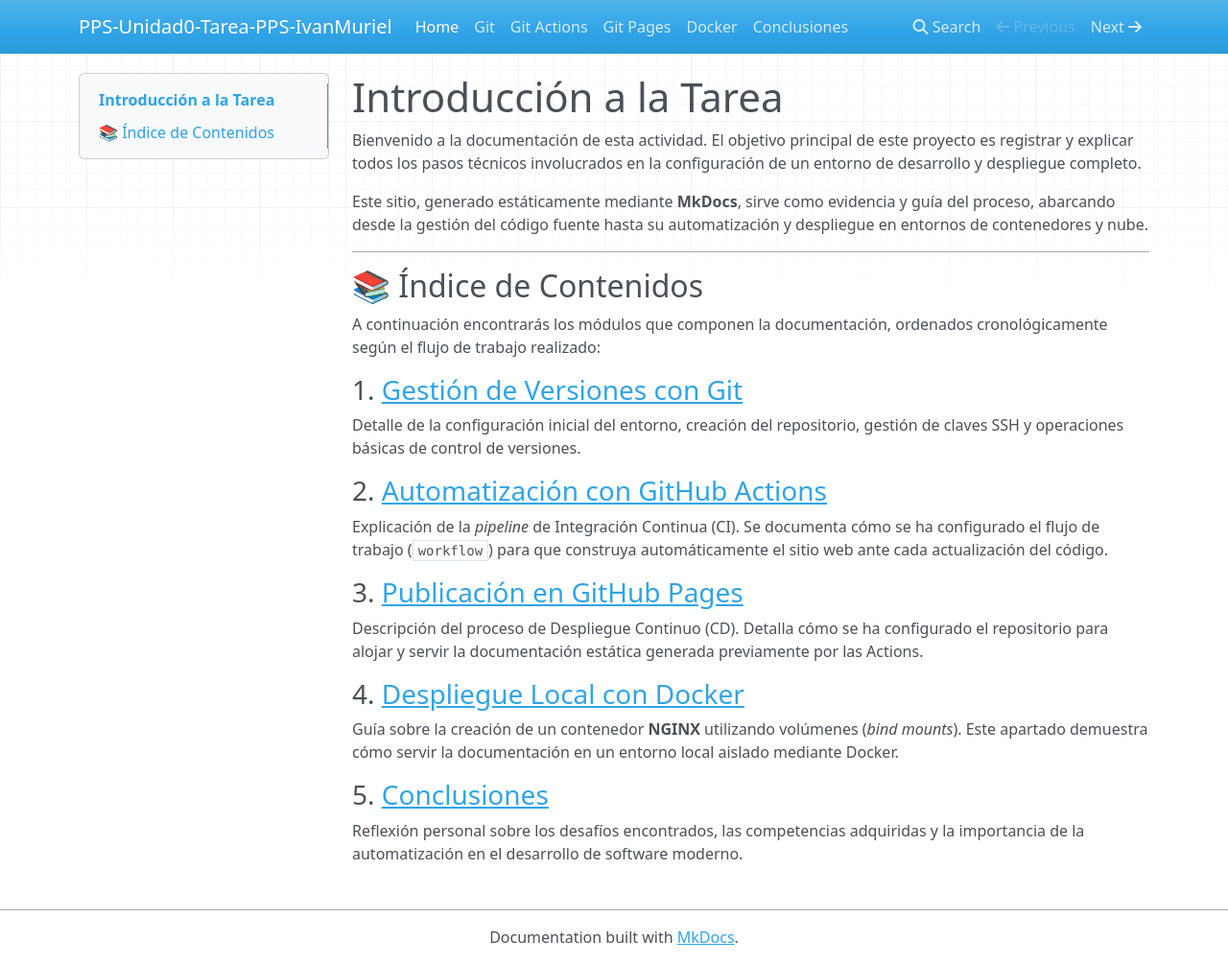
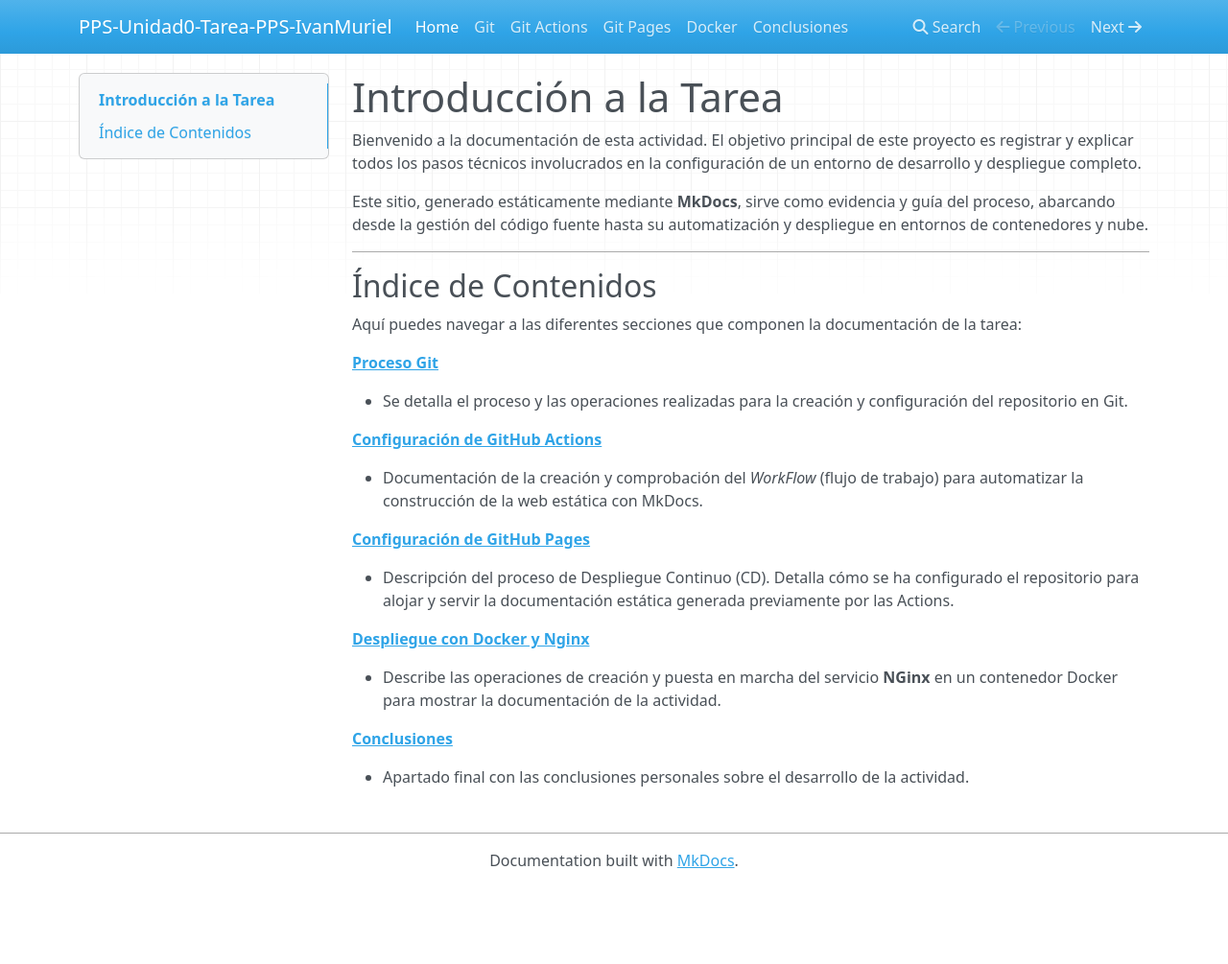
Before and after one commit to vjp-ivanMV/PPS-Unidad0-Tarea-Ivan_Muriel, an MkDocs documentation site: the page built from docs/index.md, in a window 1280 px wide and 1005 px high. Shown: the whole window at 96% size. Built offline with MkDocs 1.6.1, drawn with Linux system fonts in a browser that asks for light colours; nearby versions of some CDN libraries.

Commit message:
Actualizar el índice de contenidos en la documentación para mejorar la claridad y la navegación entre secciones.

```diff
--- a/docs/index.md
+++ b/docs/index.md
@@ -6,26 +6,26 @@ Este sitio, generado estáticamente mediante **MkDocs**, sirve como evidencia y
 
 ---
 
-## 📚 Índice de Contenidos
+## Índice de Contenidos
 
-A continuación encontrarás los módulos que componen la documentación, ordenados cronológicamente según el flujo de trabajo realizado:
+Aquí puedes navegar a las diferentes secciones que componen la documentación de la tarea:
 
-### 1. [Gestión de Versiones con Git](git.md)
+**[Proceso Git](git.md)**
 
-Detalle de la configuración inicial del entorno, creación del repositorio, gestión de claves SSH y operaciones básicas de control de versiones.
+* Se detalla el proceso y las operaciones realizadas para la creación y configuración del repositorio en Git.
 
-### 2. [Automatización con GitHub Actions](gitActions.md)
+**[Configuración de GitHub Actions](gitActions.md)**
 
-Explicación de la *pipeline* de Integración Continua (CI). Se documenta cómo se ha configurado el flujo de trabajo (`workflow`) para que construya automáticamente el sitio web ante cada actualización del código.
+* Documentación de la creación y comprobación del *WorkFlow* (flujo de trabajo) para automatizar la construcción de la web estática con MkDocs.
 
-### 3. [Publicación en GitHub Pages](gitPages.md)
+**[Configuración de GitHub Pages](gitPages.md)**
 
-Descripción del proceso de Despliegue Continuo (CD). Detalla cómo se ha configurado el repositorio para alojar y servir la documentación estática generada previamente por las Actions.
+* Descripción del proceso de Despliegue Continuo (CD). Detalla cómo se ha configurado el repositorio para alojar y servir la documentación estática generada previamente por las Actions.
 
-### 4. [Despliegue Local con Docker](docker.md)
+**[Despliegue con Docker y Nginx](docker.md)**
 
-Guía sobre la creación de un contenedor **NGINX** utilizando volúmenes (*bind mounts*). Este apartado demuestra cómo servir la documentación en un entorno local aislado mediante Docker.
+* Describe las operaciones de creación y puesta en marcha del servicio **NGinx** en un contenedor Docker para mostrar la documentación de la actividad.
 
-### 5. [Conclusiones](conclusiones.md)
+**[Conclusiones](conclusiones.md)**
 
-Reflexión personal sobre los desafíos encontrados, las competencias adquiridas y la importancia de la automatización en el desarrollo de software moderno.
+* Apartado final con las conclusiones personales sobre el desarrollo de la actividad.
```
